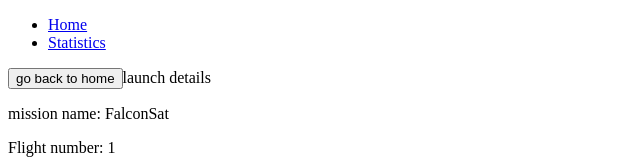
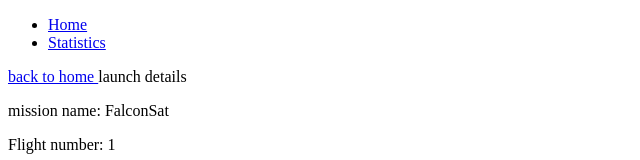
Before and after one commit to shibaan1/SpaceX-Launch-Tracker, a React (Vite) app: page /launch/5eb87cd9ffd86e000604b32a in a window 1280 px wide. Shown: the top 160 px of the page, without its empty margins (0-640 px from the left). Built offline with nearby package versions, Linux system fonts and the light colour scheme.

Commit message:
refactor: make minor component updates

```diff
--- a/src/components/Countdown.jsx
+++ b/src/components/Countdown.jsx
@@ -4,9 +4,9 @@ const Countdown = () => {
 
   const [difference, setDifference] = useState(0)
 
-  const futureTime = new Date("2026-09-01T00:00:00.000Z")
+  useEffect(() => {
 
-  useEffect(() => {
+    const futureTime = new Date("2026-09-01T00:00:00.000Z")
 
     const interval = setInterval(() => {
 
@@ -20,7 +20,6 @@ const Countdown = () => {
     }
   }, [])
 
-
   return (
     <div>
       <p>time remaining to launch is:</p>
--- a/src/main.jsx
+++ b/src/main.jsx
@@ -48,6 +48,8 @@ const router = createBrowserRouter(
 
 createRoot(document.getElementById('root')).render(
 
+  <StrictMode>
     <RouterProvider router={router} />
+  </StrictMode>
 
 )
--- a/src/pages/LaunchDetail.jsx
+++ b/src/pages/LaunchDetail.jsx
@@ -1,11 +1,10 @@
 import React from 'react'
-import { useNavigate, useParams } from 'react-router'
+import { Link , useParams } from 'react-router'
 import launches from '../data/launches.json'
 
 const LaunchDetail = () => {
 
   const { id } = useParams()
-  const navigate = useNavigate()
 
   const findResult = launches.find((launch) => launch.id === id)
 
@@ -19,13 +18,10 @@ const LaunchDetail = () => {
     }
   }
 
-  const handleClick = () => {
-    navigate('/')
-  }
+   return (
+    <div>
 
-  return (
-    <div>
-      <button onClick={handleClick}>go back to home</button>
+      <Link to='/'>back to home </Link>
       launch details
       <p>mission name: {findResult.name}</p>
       <p>Flight number: {findResult.flight_number}</p>
--- a/src/pages/NotFound.jsx
+++ b/src/pages/NotFound.jsx
@@ -1,9 +1,12 @@
 import React from 'react'
+import { Link } from 'react-router'
 
 const NotFound = () => {
+
   return (
     <div>
-      not found
+      Error 404 : Data not found
+      <Link to= '/'>return home</Link>
     </div>
   )
 }
```
Also changed, not shown: src/context/LaunchContext.jsx (deleted, +0 -11 lines).
